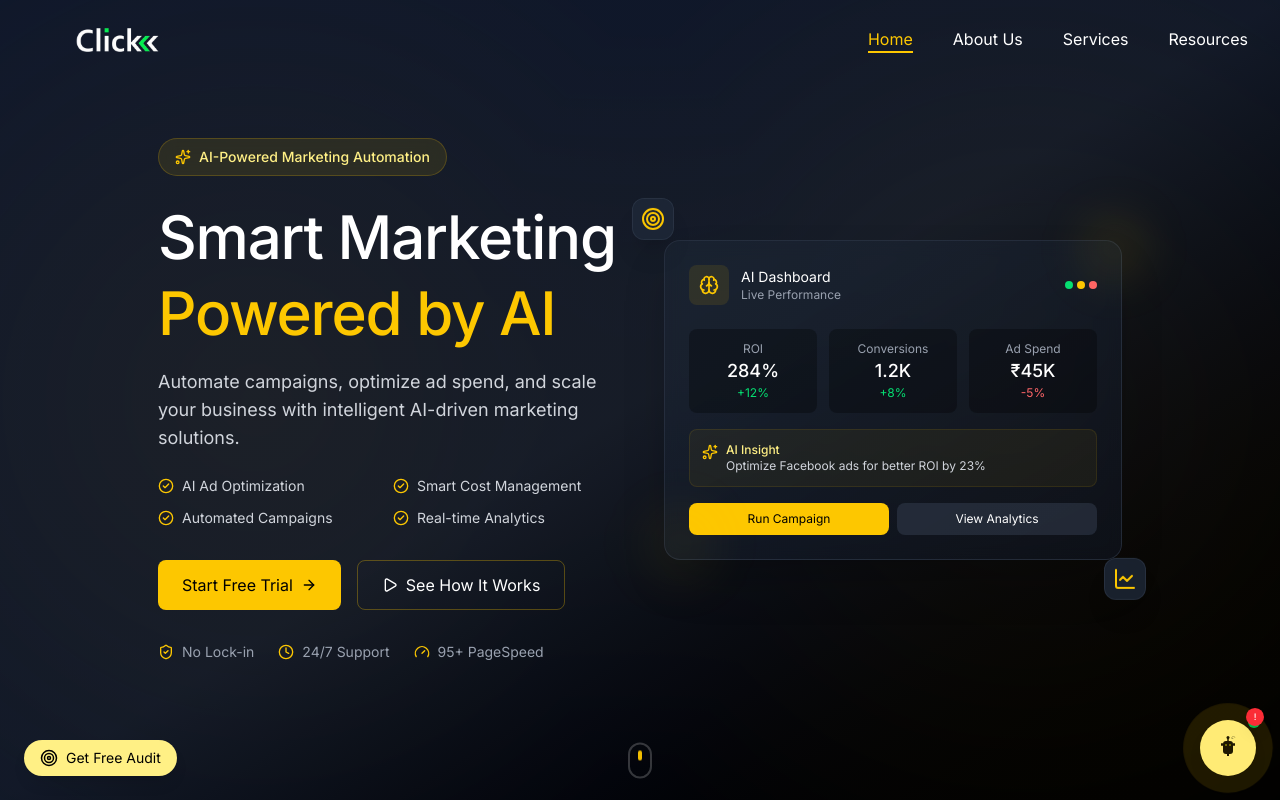
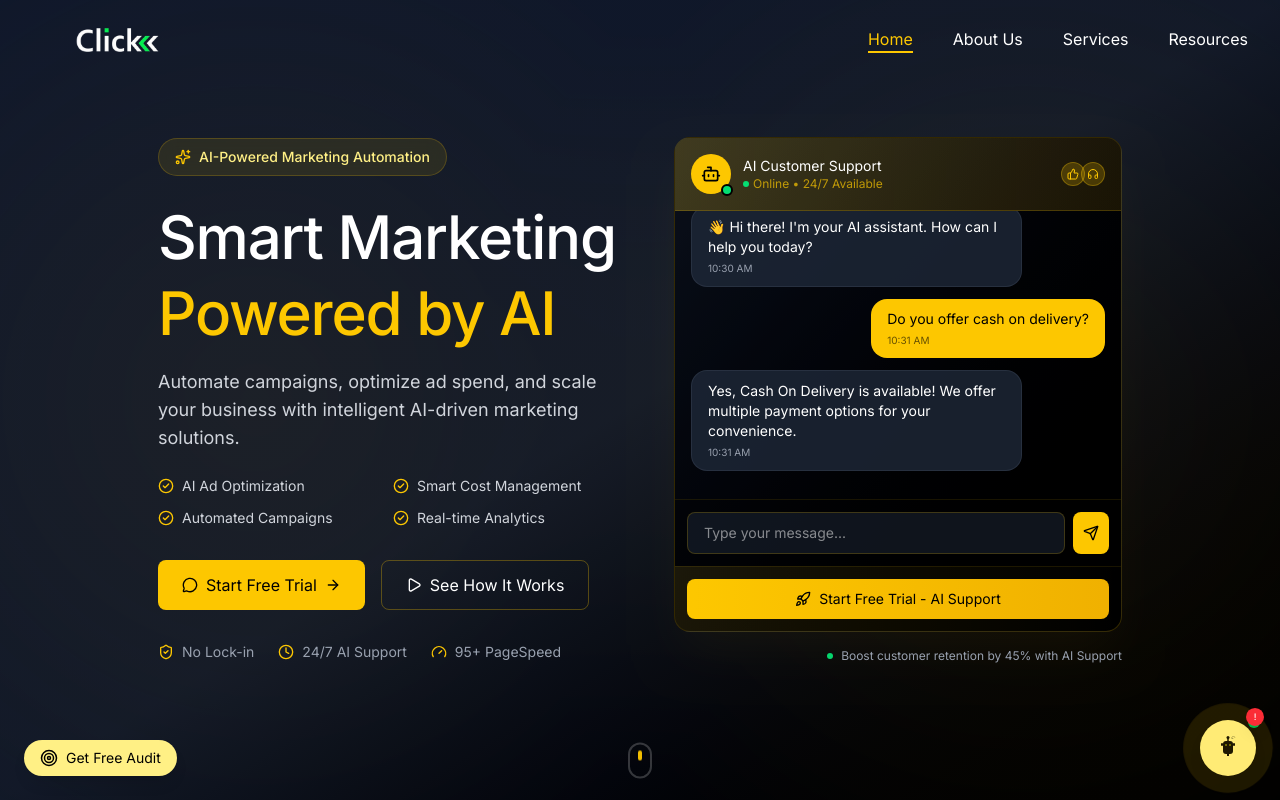
Before and after one commit to Shivamkumar181/clickagency, a React (Vite) app: page / in a window 1280 px wide. Shown: the top 800 px of the page. Built offline with nearby package versions, Linux system fonts and the light colour scheme.

Commit message:
Implement AI chat preview in Home component
Added AI chat preview component to enhance user interaction and support.

```diff
--- a/src/pages/Home.jsx
+++ b/src/pages/Home.jsx
@@ -364,9 +364,8 @@
 // export default Home;
 
 
-
-import React, { useRef, useEffect } from "react";
-import { motion } from "framer-motion";
+import React, { useRef, useEffect, useState } from "react";
+import { motion, AnimatePresence } from "framer-motion";
 import ServiceCard from "../components/ServiceCard";
 import ContactForm from "../components/ContactForm";
 import SEO from "../components/SEO";
@@ -399,6 +398,13 @@ import {
   LineChart,
   Smartphone,
   CreditCard,
+  MessageCircle,
+  Send,
+  X,
+  ChevronDown,
+  Headphones,
+  ThumbsUp,
+  Clock as ClockIcon,
 } from "lucide-react";
 
 const services = [
@@ -535,7 +541,196 @@ const testimonials = [
   },
 ];
 
+// AI Chat Preview Component
+const AIChatPreview = ({ onStartTrial }) => {
+  const [messages, setMessages] = useState([
+    {
+      id: 1,
+      type: "bot",
+      text: "👋 Hi there! I'm your AI assistant. How can I help you today?",
+      time: "10:30 AM",
+    },
+    {
+      id: 2,
+      type: "user",
+      text: "Do you offer cash on delivery?",
+      time: "10:31 AM",
+    },
+    {
+      id: 3,
+      type: "bot",
+      text: "Yes, Cash On Delivery is available! We offer multiple payment options for your convenience.",
+      time: "10:31 AM",
+    },
+  ]);
+
+  const [inputValue, setInputValue] = useState("");
+  const [isTyping, setIsTyping] = useState(false);
+  const messagesEndRef = useRef(null);
+
+  const scrollToBottom = () => {
+    messagesEndRef.current?.scrollIntoView({ behavior: "smooth" });
+  };
+
+  useEffect(() => {
+    scrollToBottom();
+  }, [messages]);
+
+  const handleSendMessage = (e) => {
+    e.preventDefault();
+    if (!inputValue.trim()) return;
+
+    const newMessage = {
+      id: messages.length + 1,
+      type: "user",
+      text: inputValue,
+      time: new Date().toLocaleTimeString([], { hour: '2-digit', minute: '2-digit' }),
+    };
+
+    setMessages([...messages, newMessage]);
+    setInputValue("");
+    setIsTyping(true);
+
+    // Simulate bot response
+    setTimeout(() => {
+      const botResponses = [
+        "That's a great question! Let me help you with that.",
+        "I understand. Here's what I can do for you.",
+        "Thanks for asking! I'll provide the best solution.",
+        "Let me check that for you right away.",
+      ];
+
+      const randomResponse = botResponses[Math.floor(Math.random() * botResponses.length)];
+
+      const botMessage = {
+        id: messages.length + 2,
+        type: "bot",
+        text: randomResponse,
+        time: new Date().toLocaleTimeString([], { hour: '2-digit', minute: '2-digit' }),
+      };
+
+      setMessages((prev) => [...prev, botMessage]);
+      setIsTyping(false);
+    }, 1500);
+  };
+
+  return (
+    <div className="bg-gradient-to-br from-gray-900 to-black border border-yellow-400/20 rounded-2xl overflow-hidden shadow-2xl shadow-yellow-400/5">
+      {/* Chat Header */}
+      <div className="bg-gradient-to-r from-yellow-400/20 to-yellow-500/10 p-4 border-b border-yellow-400/20">
+        <div className="flex items-center justify-between">
+          <div className="flex items-center gap-3">
+            <div className="relative">
+              <div className="w-10 h-10 bg-yellow-400 rounded-full flex items-center justify-center">
+                <Bot className="w-5 h-5 text-black" />
+              </div>
+              <div className="absolute -bottom-0.5 -right-0.5 w-3 h-3 bg-green-400 rounded-full border-2 border-black"></div>
+            </div>
+            <div>
+              <h3 className="text-white font-semibold text-sm">AI Customer Support</h3>
+              <p className="text-yellow-400/70 text-xs flex items-center gap-1">
+                <span className="w-1.5 h-1.5 bg-green-400 rounded-full inline-block"></span>
+                Online • 24/7 Available
+              </p>
+            </div>
+          </div>
+          <div className="flex items-center gap-2">
+            <div className="flex -space-x-1">
+              <div className="w-6 h-6 rounded-full bg-yellow-400/20 border border-yellow-400/30 flex items-center justify-center">
+                <ThumbsUp className="w-3 h-3 text-yellow-400" />
+              </div>
+              <div className="w-6 h-6 rounded-full bg-yellow-400/20 border border-yellow-400/30 flex items-center justify-center">
+                <Headphones className="w-3 h-3 text-yellow-400" />
+              </div>
+            </div>
+          </div>
+        </div>
+      </div>
+
+      {/* Chat Messages */}
+      <div className="h-72 overflow-y-auto p-4 space-y-3 bg-black/30">
+        {messages.map((message) => (
+          <motion.div
+            key={message.id}
+            initial={{ opacity: 0, y: 10 }}
+            animate={{ opacity: 1, y: 0 }}
+            className={`flex ${message.type === "user" ? "justify-end" : "justify-start"}`}
+          >
+            <div
+              className={`max-w-[80%] rounded-2xl px-4 py-2.5 ${
+                message.type === "user"
+                  ? "bg-yellow-400 text-black"
+                  : "bg-gray-800/80 text-white border border-gray-700/50"
+              }`}
+            >
+              <p className="text-sm">{message.text}</p>
+              <span className={`text-[10px] mt-1 block ${
+                message.type === "user" ? "text-black/60" : "text-gray-400"
+              }`}>
+                {message.time}
+              </span>
+            </div>
+          </motion.div>
+        ))}
+
+        {isTyping && (
+          <motion.div
+            initial={{ opacity: 0, y: 10 }}
+            animate={{ opacity: 1, y: 0 }}
+            className="flex justify-start"
+          >
+            <div className="bg-gray-800/80 text-white border border-gray-700/50 rounded-2xl px-4 py-2.5">
+              <div className="flex gap-1">
+                <span className="w-1.5 h-1.5 bg-yellow-400 rounded-full animate-bounce" style={{ animationDelay: '0ms' }}></span>
+                <span className="w-1.5 h-1.5 bg-yellow-400 rounded-full animate-bounce" style={{ animationDelay: '150ms' }}></span>
+                <span className="w-1.5 h-1.5 bg-yellow-400 rounded-full animate-bounce" style={{ animationDelay: '300ms' }}></span>
+              </div>
+            </div>
+          </motion.div>
+        )}
+
+        <div ref={messagesEndRef} />
+      </div>
+
+      {/* Chat Input */}
+      <form onSubmit={handleSendMessage} className="p-3 border-t border-yellow-400/10 bg-black/50">
+        <div className="flex gap-2">
+          <input
+            type="text"
+            value={inputValue}
+            onChange={(e) => setInputValue(e.target.value)}
+            placeholder="Type your message..."
+            className="flex-1 bg-gray-800/50 text-white text-sm rounded-lg px-4 py-2.5 border border-yellow-400/20 focus:border-yellow-400/50 focus:outline-none transition-colors"
+          />
+          <button
+            type="submit"
+            className="bg-yellow-400 hover:bg-yellow-500 text-black p-2.5 rounded-lg transition-colors"
+          >
+            <Send className="w-4 h-4" />
+          </button>
+        </div>
+      </form>
+
+      {/* CTA Button */}
+      <div className="p-3 bg-gradient-to-r from-yellow-400/10 to-transparent border-t border-yellow-400/10">
+        <button
+          onClick={onStartTrial}
+          className="w-full bg-gradient-to-r from-yellow-400 to-yellow-500 text-black font-semibold py-2.5 rounded-lg hover:shadow-lg hover:shadow-yellow-400/25 transition-all duration-300 flex items-center justify-center gap-2 text-sm"
+        >
+          <Rocket className="w-4 h-4" />
+          Start Free Trial - AI Support
+        </button>
+      </div>
+    </div>
+  );
+};
+
 const Home = () => {
+  const handleStartTrial = () => {
+    // Replace with your actual AI Customer Support link
+    window.open('https://your-ai-chatbot-system.com/trial', '_blank');
+  };
+
   return (
     <>
       <SEO
@@ -546,7 +741,7 @@ const Home = () => {
         type="website"
       />
 
-      {/* Hero Section - Professional & Clean */}
+      {/* Hero Section */}
       <section className="relative min-h-screen flex items-center justify-center overflow-hidden bg-gradient-to-br from-slate-900 via-gray-900 to-black">
         {/* Subtle Background Pattern */}
         <div className="absolute inset-0 opacity-5">
@@ -568,7 +763,7 @@ const Home = () => {
 
         {/* Content Container */}
         <div className="relative z-10 max-w-7xl mx-auto px-4 sm:px-6 lg:px-8 py-12 sm:py-20">
-          <div className="grid lg:grid-cols-2 gap-12 items-center">
+          <div className="grid lg:grid-cols-2 gap-8 lg:gap-12 items-start lg:items-center">
             {/* Left Column - Text Content */}
             <div className="text-center lg:text-left">
               {/* Badge */}
@@ -633,13 +828,14 @@ const Home = () => {
                 transition={{ delay: 0.4 }}
                 className="flex flex-col sm:flex-row gap-4 justify-center lg:justify-start"
               >
-                <a
-                  href="#contact-form-section"
+                <button
+                  onClick={handleStartTrial}
                   className="group inline-flex items-center justify-center px-6 py-3 bg-yellow-400 hover:bg-yellow-500 text-black font-semibold rounded-lg transition-all duration-300 transform hover:scale-105 hover:shadow-lg hover:shadow-yellow-400/25"
                 >
+                  <MessageCircle className="w-4 h-4 mr-2" />
                   <span>Start Free Trial</span>
                   <ArrowRight className="w-4 h-4 ml-2 group-hover:translate-x-1 transition-transform" />
-                </a>
+                </button>
                 <a
                   href="#services"
                   className="inline-flex items-center justify-center px-6 py-3 border border-yellow-400/30 hover:border-yellow-400 text-white font-semibold rounded-lg transition-all duration-300 hover:bg-yellow-400/10"
@@ -661,8 +857,8 @@ const Home = () => {
                   <span>No Lock-in</span>
                 </div>
                 <div className="flex items-center gap-2">
-                  <Clock className="w-4 h-4 text-yellow-400" />
-                  <span>24/7 Support</span>
+                  <ClockIcon className="w-4 h-4 text-yellow-400" />
+                  <span>24/7 AI Support</span>
                 </div>
                 <div className="flex items-center gap-2">
                   <Gauge className="w-4 h-4 text-yellow-400" />
@@ -671,99 +867,27 @@ const Home = () => {
               </motion.div>
             </div>
 
-            {/* Right Column - Visual Elements */}
+            {/* Right Column - AI Chat Preview */}
             <motion.div
               initial={{ x: 30, opacity: 0 }}
               animate={{ x: 0, opacity: 1 }}
               transition={{ delay: 0.3 }}
-              className="relative hidden lg:block"
+              className="w-full max-w-md mx-auto lg:mx-0 lg:ml-auto"
             >
-              <div className="relative">
-                {/* Main Card */}
-                <div className="bg-gradient-to-br from-gray-800/50 to-gray-900/50 backdrop-blur-sm border border-gray-700/50 rounded-2xl p-6 shadow-2xl">
-                  {/* Header */}
-                  <div className="flex items-center justify-between mb-6">
-                    <div className="flex items-center gap-3">
-                      <div className="w-10 h-10 bg-yellow-400/10 rounded-lg flex items-center justify-center">
-                        <Brain className="w-5 h-5 text-yellow-400" />
-                      </div>
-                      <div>
-                        <p className="text-white font-semibold text-sm">AI Dashboard</p>
-                        <p className="text-gray-400 text-xs">Live Performance</p>
-                      </div>
-                    </div>
-                    <div className="flex gap-1">
-                      <div className="w-2 h-2 bg-green-400 rounded-full animate-pulse" />
-                      <div className="w-2 h-2 bg-yellow-400 rounded-full" />
-                      <div className="w-2 h-2 bg-red-400 rounded-full" />
-                    </div>
-                  </div>
+              <AIChatPreview onStartTrial={handleStartTrial} />
 
-                  {/* Stats Grid */}
-                  <div className="grid grid-cols-3 gap-3 mb-4">
-                    {[
-                      { label: "ROI", value: "284%", change: "+12%" },
-                      { label: "Conversions", value: "1.2K", change: "+8%" },
-                      { label: "Ad Spend", value: "₹45K", change: "-5%" },
-                    ].map((stat, i) => (
-                      <div key={i} className="bg-black/30 rounded-lg p-3 text-center">
-                        <p className="text-xs text-gray-400">{stat.label}</p>
-                        <p className="text-lg font-bold text-white">{stat.value}</p>
-                        <p className={`text-xs ${stat.change.startsWith('+') ? 'text-green-400' : 'text-red-400'}`}>
-                          {stat.change}
-                        </p>
-                      </div>
-                    ))}
-                  </div>
-
-                  {/* AI Insights */}
-                  <div className="bg-yellow-400/5 border border-yellow-400/10 rounded-lg p-3 mb-4">
-                    <div className="flex items-start gap-2">
-                      <Sparkles className="w-4 h-4 text-yellow-400 flex-shrink-0 mt-0.5" />
-                      <div>
-                        <p className="text-xs text-yellow-200 font-medium">AI Insight</p>
-                        <p className="text-xs text-gray-300">Optimize Facebook ads for better ROI by 23%</p>
-                      </div>
-                    </div>
-                  </div>
-
-                  {/* Action Buttons */}
-                  <div className="flex gap-2">
-                    <button className="flex-1 bg-yellow-400 text-black text-xs font-semibold py-2 rounded-lg hover:bg-yellow-500 transition-colors">
-                      Run Campaign
-                    </button>
-                    <button className="flex-1 bg-gray-700/50 text-white text-xs font-semibold py-2 rounded-lg hover:bg-gray-700 transition-colors">
-                      View Analytics
-                    </button>
-                  </div>
-                </div>
-
-                {/* Floating Elements */}
-                <div className="absolute -top-6 -right-6 w-16 h-16 bg-yellow-400/10 rounded-full blur-xl animate-pulse" />
-                <div className="absolute -bottom-6 -left-6 w-20 h-20 bg-yellow-400/5 rounded-full blur-xl animate-pulse delay-500" />
-
-                {/* Floating Icons */}
-                <motion.div
-                  animate={{ y: [0, -10, 0] }}
-                  transition={{ duration: 3, repeat: Infinity }}
-                  className="absolute -top-10 -left-8 bg-gray-800/80 backdrop-blur-sm border border-gray-700/50 rounded-xl p-2 shadow-xl"
-                >
-                  <Target className="w-6 h-6 text-yellow-400" />
-                </motion.div>
-
-                <motion.div
-                  animate={{ y: [0, 10, 0] }}
-                  transition={{ duration: 4, repeat: Infinity, delay: 1 }}
-                  className="absolute -bottom-8 -right-6 bg-gray-800/80 backdrop-blur-sm border border-gray-700/50 rounded-xl p-2 shadow-xl"
-                >
-                  <LineChart className="w-6 h-6 text-yellow-400" />
-                </motion.div>
+              {/* Feature Highlight */}
+              <div className="mt-4 text-center lg:text-right">
+                <p className="text-xs text-gray-400 flex items-center justify-center lg:justify-end gap-2">
+                  <span className="w-1.5 h-1.5 bg-green-400 rounded-full inline-block animate-pulse"></span>
+                  Boost customer retention by 45% with AI Support
+                </p>
               </div>
             </motion.div>
           </div>
         </div>
 
-        {/* Scroll Indicator - Mobile Friendly */}
+        {/* Scroll Indicator */}
         <motion.div
           className="absolute bottom-6 left-1/2 transform -translate-x-1/2"
           animate={{ y: [0, 8, 0] }}
@@ -773,22 +897,6 @@ const Home = () => {
             <div className="w-1 h-2.5 bg-yellow-400 rounded-full mt-1.5 animate-pulse" />
           </div>
         </motion.div>
-
-        {/* Mobile Stats - Visible only on small screens */}
-        <div className="lg:hidden absolute bottom-20 left-0 right-0 px-4">
-          <div className="grid grid-cols-3 gap-2 max-w-sm mx-auto bg-black/30 backdrop-blur-sm rounded-xl p-3 border border-white/10">
-            {[
-              { label: "ROI", value: "284%" },
-              { label: "Conversions", value: "1.2K" },
-              { label: "Ad Spend", value: "₹45K" },
-            ].map((stat, i) => (
-              <div key={i} className="text-center">
-                <p className="text-xs text-gray-400">{stat.label}</p>
-                <p className="text-sm font-bold text-white">{stat.value}</p>
-              </div>
-            ))}
-          </div>
-        </div>
       </section>
 
       {/* Promise Section */}
```
